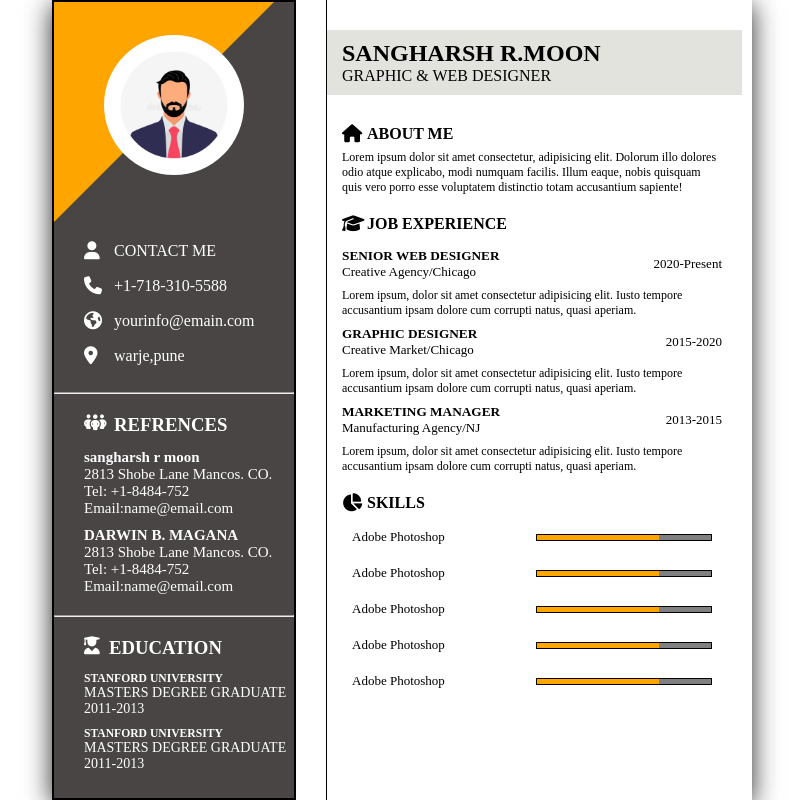
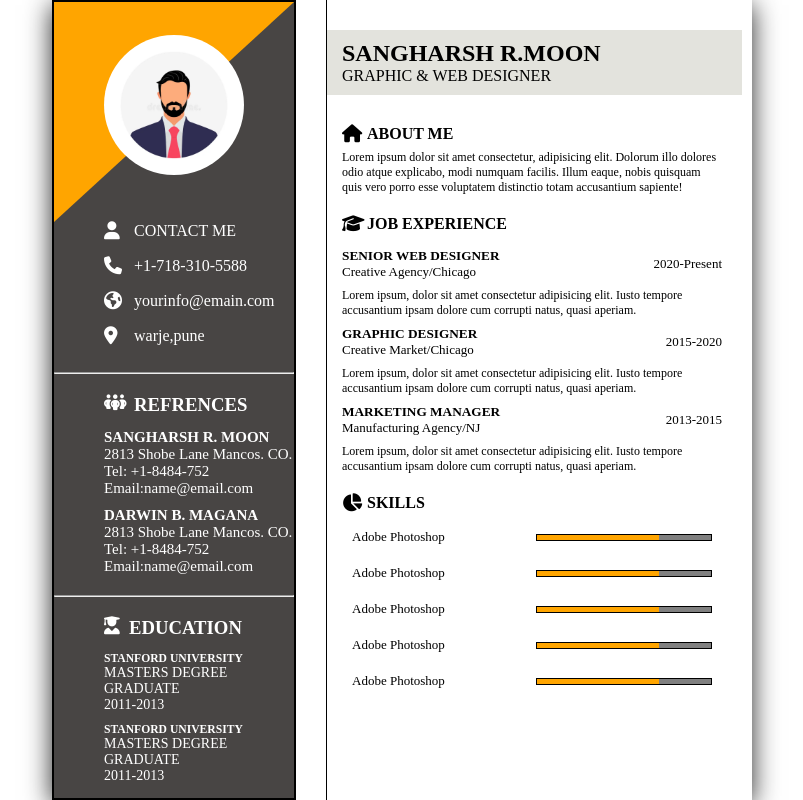
Before and after one commit to sanghu532001/Resume.github.io, a plain HTML site: page index.html in a window 1280 px wide. Shown: the whole page, without its empty margins (238-1041 px from the left). Drawn offline with Linux system fonts and the light colour scheme.

Commit message:
modify css

```diff
--- a/index.html
+++ b/index.html
@@ -12,7 +12,7 @@
         <div class="leftPart">
             <div class="triangle-top-left"></div>
             <div class="image"> <img src="profile.webp" alt=""></div>
-            <div class="contactMe common"><i class="fa-solid fa-user"></i><p>CONTACT ME</p></div>
+            <div class="contactMe"><i class="fa-solid fa-user"></i><p>CONTACT ME</p></div>
             <div class="call common"><i class="fa-solid fa-phone"></i><p>+1-718-310-5588</p></div>
             <div class="email common"><i class="fa-solid fa-earth-americas"></i><div class="links"><a href="">yourinfo@emain.com</a></div></div>
             <div class="location common"><i class="fa-solid fa-location-dot"></i>warje,pune</div>
@@ -20,7 +20,7 @@
             <hr>
             <div class="reference common"><i class="fa-solid fa-people-group"></i><h3>REFRENCES</h3></div>
             <div class="ref1 ref">
-                <h4><b>sangharsh r moon</b></h4>
+                <h4><b>SANGHARSH R. MOON</b></h4>
                 <p>2813 Shobe Lane Mancos. CO. <a href="">Tel: +1-8484-752</a> <a href="">Email:name@email.com</a></p>
             </div>
             <div class="ref2 ref">
--- a/style.css
+++ b/style.css
@@ -17,7 +17,7 @@
     width: 0px;
     height: 0px;
     border-top: 220px solid orange;
-    border-right: 220px solid transparent;
+    border-right: 240px solid transparent;
     display: flex;
     justify-content: center;
     align-items: center;
@@ -43,23 +43,27 @@ img{
     width: 140px;
     border-radius: 50%;
     position: absolute;
-    left: px;
     top: 35px;
 }
 .image{
     display: flex;
     justify-content: center;
-    padding: 10px 10px 0px 10px;
+    align-items: center;
 }
 i{
     height: 25px;
     width: 25px;
     font-size: 18px;
 }
-
+.contactMe{
+    display: flex;
+    margin-left: 50px;
+    gap: 5px;
+    margin-top: 0px;
+}
 .common{
     display: flex;
-    margin-left: 30px;
+    margin-left: 50px;
     gap: 5px;
     margin-top: 10px;
 }
@@ -70,25 +74,25 @@ i{
 .reference{
     display: flex;
     margin-top: 20px;
-    margin-left: 30px;
+    margin-left: 50px;
 
 }
  .ref{
     margin-top: 10px;
     margin-bottom: 10px;
-    margin-left: 30px;
+    margin-left: 50px;
     font-size: 15px;
     justify-content: center;
  }
 .education{
     display: flex;
     margin-top: 20px;
-    margin-left: 30px;
+    margin-left: 50px;
 }
  .edu{
     margin-top: 10px;
     font-size: 14px;
-    margin-left: 30px;
+    margin-left: 50px;
  }
  .rightPart{
     width: 400px;
```
